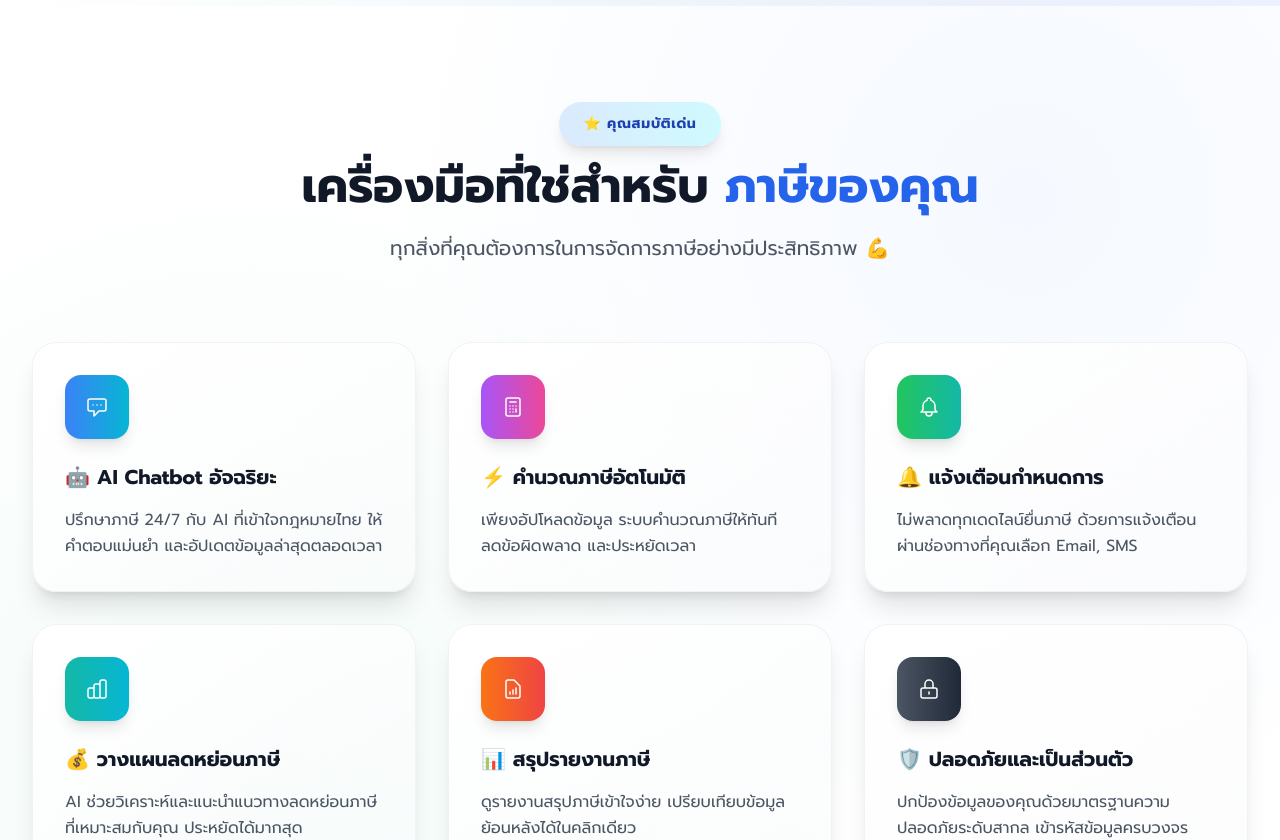
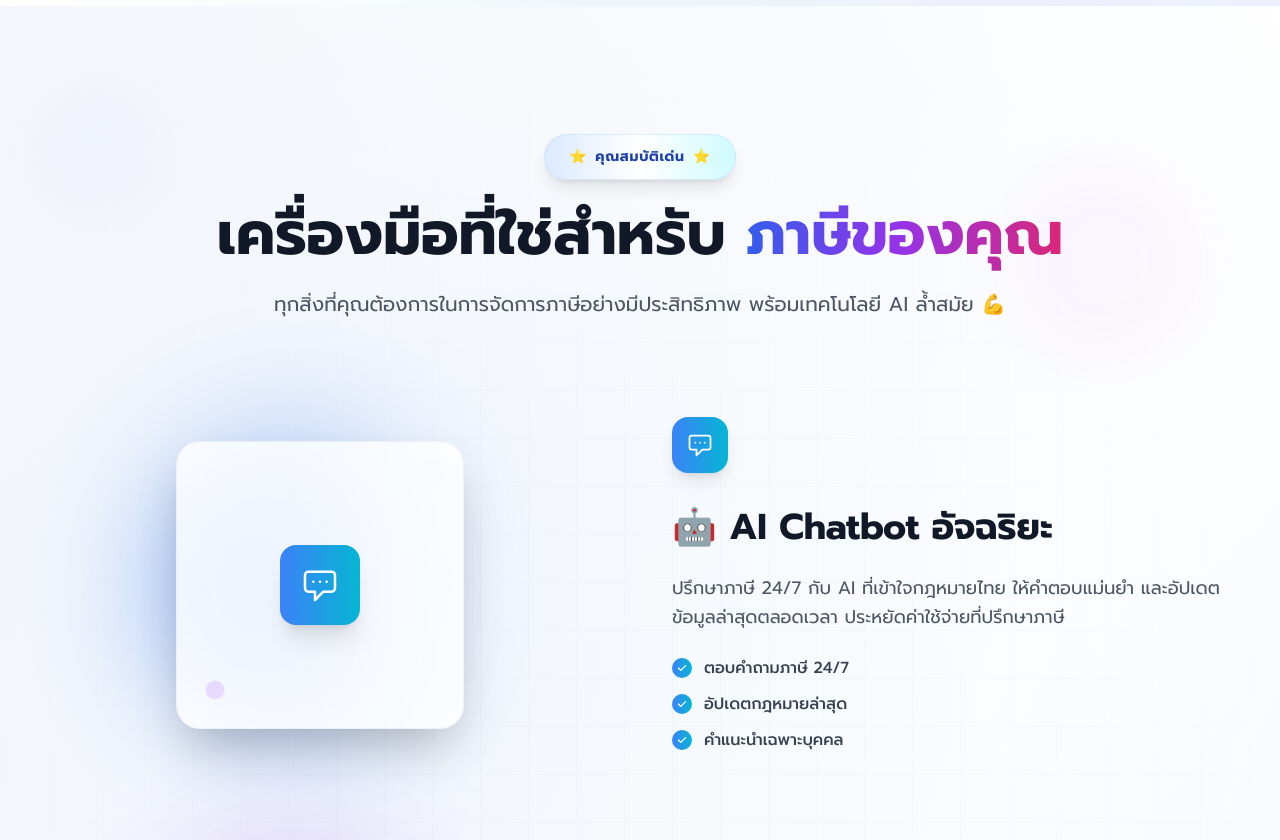
Before and after one commit to iminminnfw/smart-tax-assistant, a Next.js app in the folder smart_tax_assistant/: page / in a window 1280 px wide. Shown: the part 1960-2800 px from the top of the page. Built offline with nearby package versions, Linux system fonts and the light colour scheme.

Commit message:
final homepage

```diff
--- a/smart_tax_assistant/src/app/page.tsx
+++ b/smart_tax_assistant/src/app/page.tsx
@@ -5,7 +5,7 @@ import Link from 'next/link';
 import Image from 'next/image';
 import React, { useState, useEffect } from 'react';
 // [FIX] แก้ไขการ import ไอคอนจาก lucide-react ให้ถูกต้อง
-import { ChevronRight, Shield, Upload, Target, Sparkles, CheckCircle, TrendingUp } from 'lucide-react';
+import { Bot, Zap, Bell, BarChart2, ChevronRight, Shield, Upload, Target, Sparkles, CheckCircle, TrendingUp } from 'lucide-react';
 
 // --- [NEW] Type Definitions for Props ---
 interface FloatingElementProps {
@@ -378,87 +378,165 @@ export default function Home() {
       {/* [REPLACED] ส่วนนี้จะถูกแทนที่ */}
       <ModernHowItWorks />
 
-      {/* Enhanced Features Section */}
-      <section id="features" className="py-24 bg-white relative overflow-hidden">
-        <div className="absolute inset-0 bg-[radial-gradient(circle_at_20%_80%,rgba(16,185,129,0.05),transparent_50%),radial-gradient(circle_at_80%_20%,rgba(59,130,246,0.05),transparent_50%)]"></div>
+   {/* Enhanced Features Section - Light Theme */}
+<section id="features" className="py-32 bg-gradient-to-br from-gray-50 via-white to-blue-50 relative overflow-hidden">
+  {/* Background elements for light theme */}
+  <div className="absolute inset-0">
+    <div className="absolute top-0 left-0 w-full h-full bg-[radial-gradient(circle_at_20%_20%,rgba(59,130,246,0.05),transparent_50%)]"></div>
+    <div className="absolute top-0 right-0 w-full h-full bg-[radial-gradient(circle_at_80%_80%,rgba(147,51,234,0.05),transparent_50%)]"></div>
+    <div className="absolute bottom-0 left-1/2 transform -translate-x-1/2 w-full h-full bg-[radial-gradient(ellipse_at_50%_100%,rgba(16,185,129,0.03),transparent_70%)]"></div>
+  </div>
 
-        <div className="max-w-7xl mx-auto px-4 sm:px-6 lg:px-8 relative">
-          <div className="text-center mb-20">
-            <span className="inline-block py-3 px-6 text-sm font-semibold tracking-wider text-blue-800 uppercase bg-gradient-to-r from-blue-100 to-cyan-100 rounded-full mb-4 shadow-lg">
-              ⭐ คุณสมบัติเด่น
-            </span>
-            <h2 className="text-4xl md:text-5xl font-black text-gray-900 mb-6">
+  <div className="absolute inset-0 w-full h-full bg-[linear-gradient(to_right,#80808008_1px,transparent_1px),linear-gradient(to_bottom,#80808008_1px,transparent_1px)] bg-[size:3rem_3rem] [mask-image:radial-gradient(ellipse_60%_50%_at_50%_50%,#000_70%,transparent_100%)]"></div>
+
+  {/* Animated floating elements */}
+  <div className="absolute inset-0 overflow-hidden pointer-events-none">
+    <div className="absolute top-20 left-10 w-32 h-32 bg-gradient-to-br from-blue-100/40 to-purple-100/40 rounded-full blur-xl animate-pulse"></div>
+    <div className="absolute top-40 right-20 w-48 h-48 bg-gradient-to-br from-purple-100/40 to-pink-100/40 rounded-full blur-xl animate-pulse delay-1000"></div>
+    <div className="absolute bottom-40 left-20 w-40 h-40 bg-gradient-to-br from-green-100/40 to-blue-100/40 rounded-full blur-xl animate-pulse delay-2000"></div>
+    <div className="absolute bottom-20 right-10 w-36 h-36 bg-gradient-to-br from-cyan-100/40 to-teal-100/40 rounded-full blur-xl animate-pulse delay-3000"></div>
+  </div>
+
+  <div className="max-w-7xl mx-auto px-4 sm:px-6 lg:px-8 relative z-10">
+    {/* Header section */}
+    <div className="text-center mb-24">
+      <div className="inline-flex items-center gap-2 py-3 px-6 text-sm font-semibold tracking-wider text-blue-800 uppercase bg-gradient-to-r from-blue-100 via-white to-cyan-100 rounded-full mb-6 shadow-lg border border-blue-200/50 backdrop-blur-sm">
+        <span>⭐</span>
+        <span>คุณสมบัติเด่น</span>
+        <span>⭐</span>
+      </div>
+      <h2 className="text-5xl md:text-6xl font-black text-gray-900 mb-6 leading-tight">
         เครื่องมือที่ใช่สำหรับ
-              <span className="text-blue-600"> ภาษีของคุณ</span>
+        <span className="text-transparent bg-clip-text bg-gradient-to-r from-blue-600 via-purple-600 to-pink-600"> ภาษีของคุณ</span>
       </h2>
-            <p className="text-xl text-gray-600 max-w-2xl mx-auto">
-              ทุกสิ่งที่คุณต้องการในการจัดการภาษีอย่างมีประสิทธิภาพ 💪
+      <p className="text-xl text-gray-600 max-w-3xl mx-auto leading-relaxed">
+        ทุกสิ่งที่คุณต้องการในการจัดการภาษีอย่างมีประสิทธิภาพ พร้อมเทคโนโลยี AI ล้ำสมัย 💪
       </p>
     </div>
 
-          <div className="grid grid-cols-1 md:grid-cols-2 lg:grid-cols-3 gap-8">
-            {[
+    {/* Alternating Feature Panels */}
+    <div className="space-y-24">
+      {(() => {
+        const gradientMap = {
+          blue: 'from-blue-500 to-cyan-500',
+          purple: 'from-purple-500 to-pink-500',
+          green: 'from-green-500 to-teal-500',
+          teal: 'from-teal-500 to-cyan-500',
+          orange: 'from-orange-500 to-red-500',
+          gray: 'from-gray-500 to-slate-600',
+        };
+
+        const features = [
           {
             title: '🤖 AI Chatbot อัจฉริยะ',
-                description: 'ปรึกษาภาษี 24/7 กับ AI ที่เข้าใจกฎหมายไทย ให้คำตอบแม่นยำ และอัปเดตข้อมูลล่าสุดตลอดเวลา',
+            description: 'ปรึกษาภาษี 24/7 กับ AI ที่เข้าใจกฎหมายไทย ให้คำตอบแม่นยำ และอัปเดตข้อมูลล่าสุดตลอดเวลา ประหยัดค่าใช้จ่ายที่ปรึกษาภาษี',
             icon: <svg className="h-6 w-6" fill="none" viewBox="0 0 24 24" stroke="currentColor"><path strokeLinecap="round" strokeLinejoin="round" strokeWidth={1.5} d="M8 10h.01M12 10h.01M16 10h.01M9 16H5a2 2 0 01-2-2V6a2 2 0 012-2h14a2 2 0 012 2v8a2 2 0 01-2 2h-5l-5 5v-5z" /></svg>,
-                color: 'blue'
+            color: 'blue',
+            features: ['ตอบคำถามภาษี 24/7', 'อัปเดตกฎหมายล่าสุด', 'คำแนะนำเฉพาะบุคคล']
           },
           {
             title: '⚡ คำนวณภาษีอัตโนมัติ',
-                description: 'เพียงอัปโหลดข้อมูล ระบบคำนวณภาษีให้ทันที ลดข้อผิดพลาด และประหยัดเวลา',
+            description: 'เพียงอัปโหลดข้อมูล ระบบคำนวณภาษีให้ทันที ลดข้อผิดพลาด และประหยัดเวลา พร้อมตรวจสอบความถูกต้องแบบอัตโนมัติ',
             icon: <svg className="h-6 w-6" fill="none" viewBox="0 0 24 24" stroke="currentColor"><path strokeLinecap="round" strokeLinejoin="round" strokeWidth={1.5} d="M9 7h6m0 10v-3m-3 3h.01M9 17h.01M9 14h.01M12 14h.01M15 11h.01M12 11h.01M9 11h.01M7 21h10a2 2 0 002-2V5a2 2 0 00-2-2H7a2 2 0 00-2 2v14a2 2 0 002 2z" /></svg>,
-                color: 'purple'
+            color: 'purple',
+            features: ['คำนวณแม่นยำ 99.9%', 'ประหยัดเวลา 80%', 'ตรวจสอบอัตโนมัติ']
           },
           {
             title: '🔔 แจ้งเตือนกำหนดการ',
-                description: 'ไม่พลาดทุกเดดไลน์ยื่นภาษี ด้วยการแจ้งเตือนผ่านช่องทางที่คุณเลือก Email, SMS',
+            description: 'ไม่พลาดทุกเดดไลน์ยื่นภาษี ด้วยการแจ้งเตือนผ่านช่องทางที่คุณเลือก Email, SMS, Line รับประกันไม่เสียค่าปรับ',
             icon: <svg className="h-6 w-6" fill="none" viewBox="0 0 24 24" stroke="currentColor"><path strokeLinecap="round" strokeLinejoin="round" strokeWidth={1.5} d="M15 17h5l-1.405-1.405A2.032 2.032 0 0118 14.158V11a6.002 6.002 0 00-4-5.659V5a2 2 0 10-4 0v.341C7.67 6.165 6 8.388 6 11v3.159c0 .538-.214 1.055-.595 1.436L4 17h5m6 0v1a3 3 0 11-6 0v-1m6 0H9" /></svg>,
-                color: 'green'
+            color: 'green',
+            features: ['แจ้งเตือนหลายช่องทาง', 'ปรับแต่งเวลาได้', 'ไม่พลาดกำหนดเวลา']
           },
           {
             title: '💰 วางแผนลดหย่อนภาษี',
-                description: 'AI ช่วยวิเคราะห์และแนะนำแนวทางลดหย่อนภาษีที่เหมาะสมกับคุณ ประหยัดได้มากสุด',
+            description: 'AI ช่วยวิเคราะห์และแนะนำแนวทางลดหย่อนภาษีที่เหมาะสมกับคุณ ประหยัดได้มากสุด พร้อมคำนวณผลตอบแทนจากการลงทุน',
             icon: <svg className="h-6 w-6" fill="none" viewBox="0 0 24 24" stroke="currentColor"><path strokeLinecap="round" strokeLinejoin="round" strokeWidth={1.5} d="M9 19v-6a2 2 0 00-2-2H5a2 2 0 00-2 2v6a2 2 0 002 2h2a2 2 0 002-2zm0 0V9a2 2 0 012-2h2a2 2 0 012 2v10m-6 0a2 2 0 002 2h2a2 2 0 002-2m0 0V5a2 2 0 012-2h2a2 2 0 012 2v14a2 2 0 01-2 2h-2a2 2 0 01-2-2z" /></svg>,
-                color: 'teal'
+            color: 'teal',
+            features: ['วิเคราะห์ส่วนบุคคล', 'แนะนำการลงทุน', 'ประหยัดสูงสุด']
           },
           {
             title: '📊 สรุปรายงานภาษี',
-                description: 'ดูรายงานสรุปภาษีเข้าใจง่าย เปรียบเทียบข้อมูลย้อนหลังได้ในคลิกเดียว',
+            description: 'ดูรายงานสรุปภาษีเข้าใจง่าย เปรียบเทียบข้อมูลย้อนหลังได้ในคลิกเดียว พร้อมกราฟแสดงแนวโน้มและการวิเคราะห์',
             icon: <svg className="h-6 w-6" fill="none" viewBox="0 0 24 24" stroke="currentColor"><path strokeLinecap="round" strokeLinejoin="round" strokeWidth={1.5} d="M9 17v-2m3 2v-4m3 4v-6m2 10H7a2 2 0 01-2-2V5a2 2 0 012-2h5.586a1 1 0 01.707.293l5.414 5.414a1 1 0 01.293.707V19a2 2 0 01-2 2z" /></svg>,
-                color: 'orange'
+            color: 'orange',
+            features: ['รายงานภาพรวม', 'กราฟแนวโน้ม', 'เปรียบเทียบปีก่อน']
           },
           {
             title: '🛡️ ปลอดภัยและเป็นส่วนตัว',
-                description: 'ปกป้องข้อมูลของคุณด้วยมาตรฐานความปลอดภัยระดับสากล เข้ารหัสข้อมูลครบวงจร',
+            description: 'ปกป้องข้อมูลของคุณด้วยมาตรฐานความปลอดภัยระดับสากล เข้ารหัสข้อมูลครบวงจร พร้อมการสำรองข้อมูลอัตโนมัติ',
             icon: <svg className="h-6 w-6" fill="none" viewBox="0 0 24 24" stroke="currentColor"><path strokeLinecap="round" strokeLinejoin="round" strokeWidth={1.5} d="M12 15v2m-6 4h12a2 2 0 002-2v-6a2 2 0 00-2-2H6a2 2 0 00-2 2v6a2 2 0 002 2zm10-10V7a4 4 0 00-8 0v4h8z" /></svg>,
-                color: 'gray'
+            color: 'gray',
+            features: ['เข้ารหัสระดับธนาคาร', 'สำรองข้อมูลอัตโนมัติ', 'มาตรฐานสากล']
           }
-            ].map((feature) => (
-              <div key={feature.title} className={`group relative p-8 bg-gradient-to-br from-white to-gray-50/50 rounded-3xl shadow-xl hover:shadow-2xl transition-all duration-500 transform hover:-translate-y-2 border border-gray-200/50 overflow-hidden`}>
-                <div className={`absolute top-0 left-0 w-full h-1 bg-gradient-to-r ${
-                  feature.color === 'blue' ? 'from-blue-400 to-cyan-400' :
-                  feature.color === 'purple' ? 'from-purple-400 to-pink-400' :
-                  feature.color === 'green' ? 'from-green-400 to-teal-400' :
-                  feature.color === 'teal' ? 'from-teal-400 to-cyan-400' :
-                  feature.color === 'orange' ? 'from-orange-400 to-red-400' :
-                  'from-gray-400 to-gray-500'
-                } opacity-0 group-hover:opacity-100 transition-opacity duration-300`}></div>
-                <div className={`inline-flex items-center justify-center h-16 w-16 rounded-2xl bg-gradient-to-r ${
-                  feature.color === 'blue' ? 'from-blue-500 to-cyan-500' :
-                  feature.color === 'purple' ? 'from-purple-500 to-pink-500' :
-                  feature.color === 'green' ? 'from-green-500 to-teal-500' :
-                  feature.color === 'teal' ? 'from-teal-500 to-cyan-500' :
-                  feature.color === 'orange' ? 'from-orange-500 to-red-500' :
-                  'from-gray-600 to-gray-800'
-                } text-white mb-6 shadow-lg group-hover:scale-110 transition-transform duration-300`}>
-                  {feature.icon}
+        ];
+
+        return features.map((feature, index) => (
+          <div key={feature.title} className={`transform transition-all duration-700 ${index % 2 === 0 ? 'translate-x-0' : 'translate-x-0'}`}>
+            <div className="grid grid-cols-1 lg:grid-cols-2 gap-16 items-center">
+
+              {/* Visual Panel */}
+              <div className={`relative flex items-center justify-center group ${index % 2 === 1 ? 'lg:order-first' : ''}`}>
+                {/* Background glow effect */}
+                <div className={`absolute w-80 h-80 bg-gradient-to-r ${gradientMap[feature.color as keyof typeof gradientMap]}/10 rounded-full blur-3xl animate-pulse group-hover:scale-110 transition-transform duration-1000`}></div>
+
+                {/* Main visual container */}
+                <div className={`relative flex items-center justify-center h-72 w-72 rounded-3xl bg-white/80 backdrop-blur-md border border-gray-200/50 shadow-2xl group-hover:shadow-3xl transition-all duration-500 group-hover:scale-105`}>
+                  {/* Icon container */}
+                  <div className={`flex items-center justify-center h-20 w-20 rounded-2xl bg-gradient-to-r ${gradientMap[feature.color as keyof typeof gradientMap]} text-white shadow-xl group-hover:scale-110 transition-transform duration-300`}>
+                    {React.cloneElement(feature.icon, { className: "h-10 w-10" })}
                   </div>
-                <h3 className="text-xl font-bold text-gray-900 mb-4">{feature.title}</h3>
-                <p className="text-gray-600 leading-relaxed">{feature.description}</p>
+
+                  {/* Floating elements around the main icon */}
+                  <div className="absolute top-6 right-6 w-4 h-4 bg-blue-400/60 rounded-full animate-ping"></div>
+                  <div className="absolute bottom-8 left-8 w-3 h-3 bg-purple-400/60 rounded-full animate-ping delay-500"></div>
+                  <div className="absolute top-1/2 left-6 w-2 h-2 bg-pink-400/60 rounded-full animate-ping delay-1000"></div>
+
+                  {/* Grid overlay */}
+                  <div className="absolute inset-0 rounded-3xl opacity-5 bg-[linear-gradient(rgba(0,0,0,0.1)_1px,transparent_1px),linear-gradient(90deg,rgba(0,0,0,0.1)_1px,transparent_1px)] bg-[size:1rem_1rem]"></div>
+                </div>
+              </div>
+
+              {/* Text Content */}
+              <div className={`${index % 2 === 1 ? 'lg:order-last' : ''} space-y-6`}>
+                {/* Icon badge */}
+                <div className={`inline-flex items-center justify-center h-14 w-14 rounded-2xl bg-gradient-to-r ${gradientMap[feature.color as keyof typeof gradientMap]} text-white mb-2 shadow-lg hover:scale-110 transition-transform duration-300`}>
+                  {React.cloneElement(feature.icon, { className: "h-7 w-7" })}
+                </div>
+
+                {/* Title */}
+                <h3 className="text-4xl font-bold text-gray-900 leading-tight">
+                  {feature.title}
+                </h3>
+
+                {/* Description */}
+                <p className="text-lg text-gray-600 leading-relaxed">
+                  {feature.description}
+                </p>
+
+                {/* Feature highlights */}
+                <div className="space-y-3">
+                  {feature.features.map((item, idx) => (
+                    <div key={idx} className="flex items-center gap-3">
+                      <div className={`flex-shrink-0 w-5 h-5 rounded-full bg-gradient-to-r ${gradientMap[feature.color as keyof typeof gradientMap]} flex items-center justify-center`}>
+                        <svg className="w-3 h-3 text-white" fill="currentColor" viewBox="0 0 20 20">
+                          <path fillRule="evenodd" d="M16.707 5.293a1 1 0 010 1.414l-8 8a1 1 0 01-1.414 0l-4-4a1 1 0 011.414-1.414L8 12.586l7.293-7.293a1 1 0 011.414 0z" clipRule="evenodd" />
+                        </svg>
+                      </div>
+                      <span className="text-gray-700 font-medium">{item}</span>
                     </div>
                   ))}
                 </div>
+
+
+              </div>
+            </div>
+          </div>
+        ));
+      })()}
+    </div>
+
+
   </div>
 </section>
 
```
Lines whose indentation alone changed are shown as unchanged.
